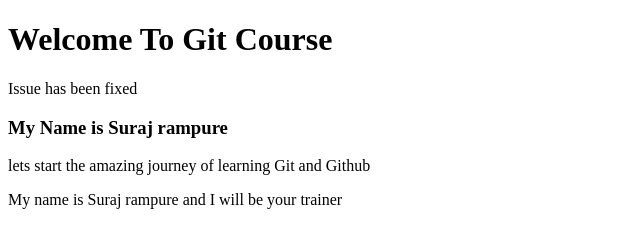
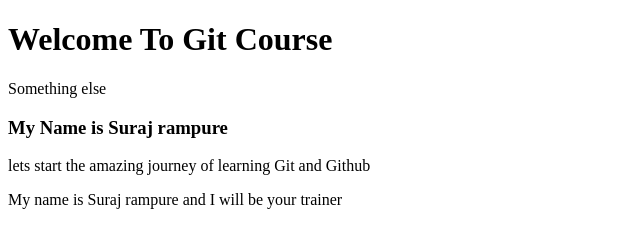
Before and after one commit to Suraj-Rampure/firstgitrepository, a plain HTML site: page index.html in a window 1280 px wide. Shown: the full height of the page, 0-640 px from the left. Drawn offline with Linux system fonts and the light colour scheme.

Commit message:
Update index.html

```diff
--- a/index.html
+++ b/index.html
@@ -2,7 +2,7 @@
 <html>
 <body>
 <h1>Welcome To Git Course</h1>
-<P>Issue has been fixed</P>
+<P>Something else</P>
 <h3>My Name is Suraj rampure</h3>
 <p>lets start the amazing journey of learning Git and Github</p>
 <p>My name is Suraj rampure and I will be your trainer</p>
```
